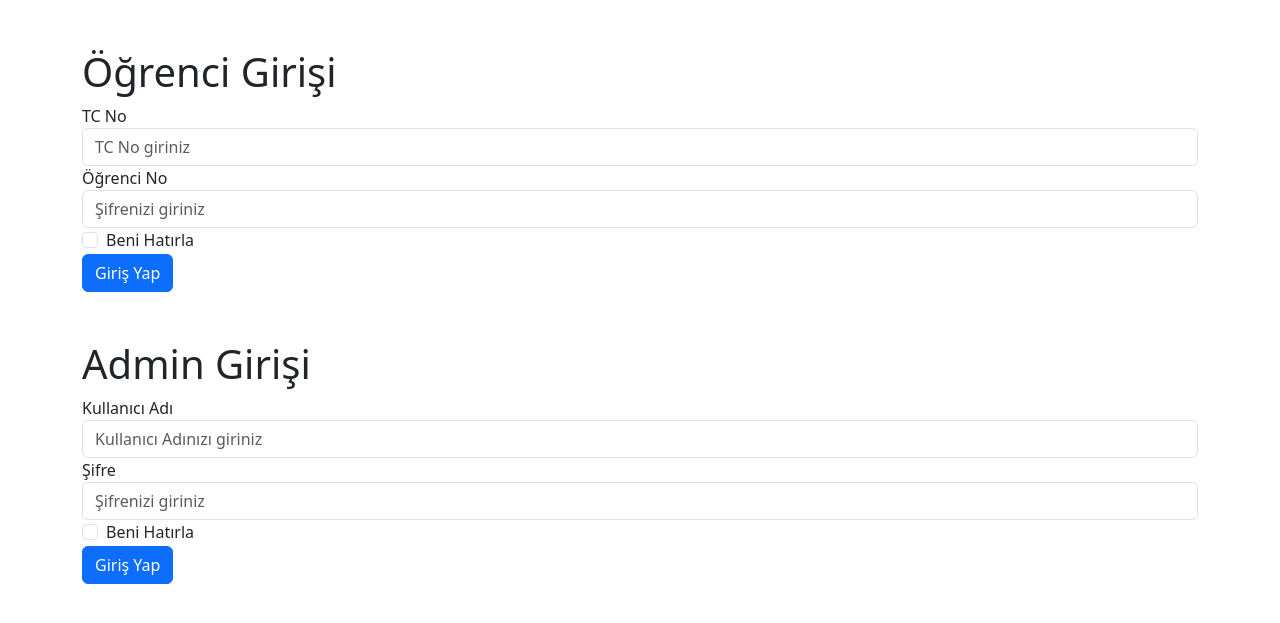
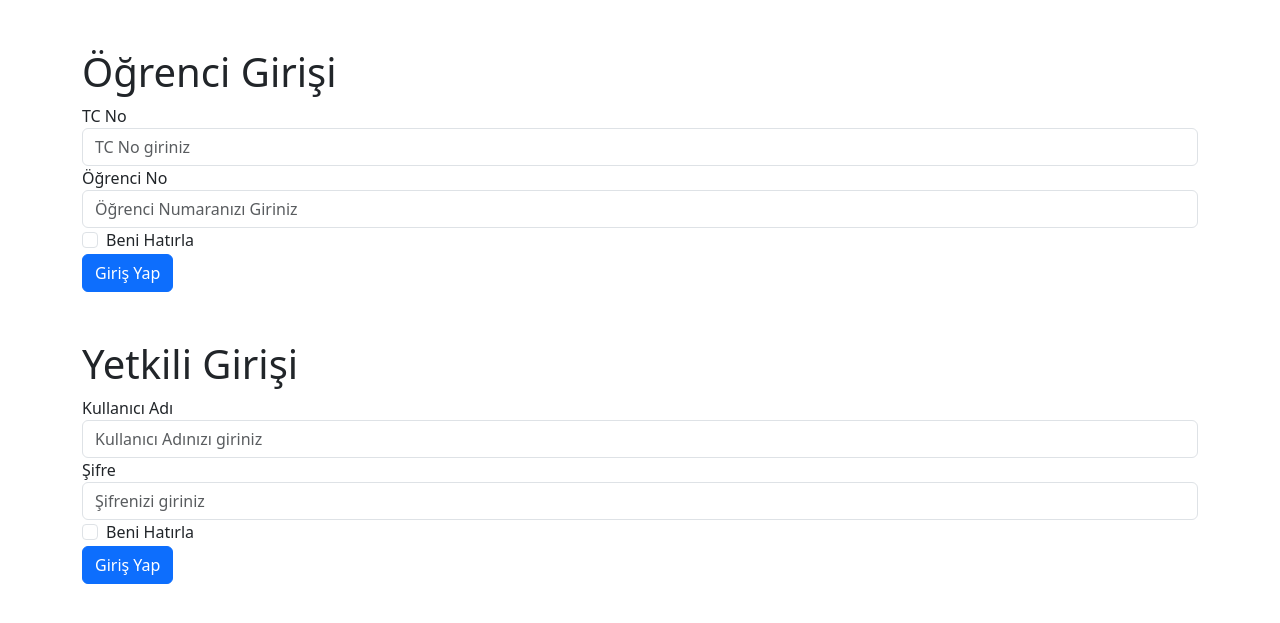
Before and after one commit to mehmetakifkucukkaya/eokul_django, a Django app: page / in a window 1280 px wide. Shown: the top 623 px of the page. Run offline with Django 5.2, Linux system fonts and the light colour scheme; some libraries are stand-ins or nearby versions.

Commit message:
login.html yazıldı index.html düzenlendi student_dashboard yazıldı

```diff
--- /dev/null
+++ b/eokul_app/templates/eokul_app/login.html
@@ -0,0 +1,62 @@
+{% extends "index.html" %} {% block content %}
+<div class="container mt-5">
+  <h1>Öğrenci Girişi</h1>
+  <form action="{% url 'student_login' %}" method="post">
+    {% csrf_token %}
+    <div class="form-group">
+      <label for="tc_no">TC No</label>
+      <input
+        type="text"
+        class="form-control"
+        id="tc_no"
+        aria-describedby="emailHelp"
+        name="tc_no"
+        placeholder="TC No giriniz"
+      />
+    </div>
+    <div class="form-group">
+      <label for="std_no">Öğrenci No</label>
+      <input
+        type="text"
+        class="form-control"
+        id="std_no"
+        name="std_no"
+        placeholder="Öğrenci Numaranızı Giriniz"
+      />
+    </div>
+    <div class="form-check">
+      <input type="checkbox" class="form-check-input" id="exampleCheck1" />
+      <label class="form-check-label" for="exampleCheck1">Beni Hatırla</label>
+    </div>
+    <button type="submit" class="btn btn-primary">Giriş Yap</button>
+  </form>
+  <h1 class="mt-5">Yetkili Girişi</h1>
+  <form action="{% url 'admin_login' %}" method="post">
+    {% csrf_token %}
+    <div class="form-group">
+      <label for="username">Kullanıcı Adı</label>
+      <input
+        type="text"
+        class="form-control"
+        id="username"
+        aria-describedby="emailHelp"
+        placeholder="Kullanıcı Adınızı giriniz"
+      />
+    </div>
+    <div class="form-group">
+      <label for="password">Şifre</label>
+      <input
+        type="password"
+        class="form-control"
+        id="password"
+        placeholder="Şifrenizi giriniz"
+      />
+    </div>
+    <div class="form-check">
+      <input type="checkbox" class="form-check-input" id="exampleCheck1" />
+      <label class="form-check-label" for="exampleCheck1">Beni Hatırla</label>
+    </div>
+    <button type="submit" class="btn btn-primary">Giriş Yap</button>
+  </form>
+</div>
+{% endblock content %}
--- a/eokul_app/urls.py
+++ b/eokul_app/urls.py
@@ -5,7 +5,7 @@ from .views import *
 urlpatterns = [
     path("admin/", administrator_views.admin_login, name="admin_login"),
     path("student/", student_views.student_login , name="student_login"),
-    path("admin/dashboard/", administrator_views.admin_dashboard),
-    path("student/dashboard/", student_views.student_dashboard),
-    path('', general_views.index)
+    path("admin/dashboard/", administrator_views.admin_dashboard, name="admin-dashboard"),
+    path("student/dashboard/", student_views.student_dashboard, name="student-dashboard"),
+    path('', general_views.login, name="index")
 ]
--- a/eokul_app/views/general_views.py
+++ b/eokul_app/views/general_views.py
@@ -1,5 +1,5 @@
 from django.shortcuts import render
 
 
-def index(request):
-    return render(request, template_name='index.html')
+def login(request):
+    return render(request, template_name='eokul_app/login.html')
--- a/eokul_app/views/student_views.py
+++ b/eokul_app/views/student_views.py
@@ -2,6 +2,7 @@ from django.shortcuts import render
 from django.contrib.auth import login
 from django.http import HttpResponse, HttpResponseRedirect
 from django.contrib.auth.decorators import login_required
+from django.urls import reverse
 
 from eokul_app.models.student import Student
 
@@ -13,7 +14,8 @@ def student_login(request):
 
         if student is not None:
             request.session['student'] = student.id
-            return HttpResponseRedirect('/student/dashboard/')  # Öğrenci panosuna yönlendir
+            redirect_url = reverse("student-dashboard")
+            return HttpResponseRedirect(redirect_url)  # Öğrenci panosuna yönlendir
         else:
             return HttpResponse('Geçersiz öğrenci bilgileri.')
 
@@ -23,7 +25,7 @@ def student_login(request):
 def student_dashboard(req):
 
     if 'student' in req.session:
-        return HttpResponse("Student Dashboard")
+        return render(req, "eokul_app/student_dashboard.html")
 
     else :
         return HttpResponseRedirect('/')
--- a/templates/index.html
+++ b/templates/index.html
@@ -13,16 +13,7 @@
     <title>E Okul App</title>
   </head>
   <body>
-    <div class="container mt-5">
-      <h1>Öğrenci Girişi</h1>
-      {% include "partials/_student_login_form.html" %}
-    </div>
-
-    <div class="container mt-5">
-      <h1>Admin Girişi</h1>
-      {% include "partials/_admin_login_form.html" %}
-    </div>
-
+    {% block content %}{% endblock content %}
     <script
       src="https://cdnjs.cloudflare.com/ajax/libs/bootstrap/5.3.3/js/bootstrap.min.js"
       integrity="sha512-ykZ1QQr0Jy/4ZkvKuqWn4iF3lqPZyij9iRv6sGqLRdTPkY69YX6+7wvVGmsdBbiIfN/8OdsI7HABjvEok6ZopQ=="
--- a/templates/partials/_admin_login_form.html
+++ /dev/null
@@ -1,27 +0,0 @@
-<form action="{% url 'admin_login' %}" method="post">
-  {% csrf_token %}
-  <div class="form-group">
-    <label for="username">Kullanıcı Adı</label>
-    <input
-      type="text"
-      class="form-control"
-      id="username"
-      aria-describedby="emailHelp"
-      placeholder="Kullanıcı Adınızı giriniz"
-    />
-  </div>
-  <div class="form-group">
-    <label for="password">Şifre</label>
-    <input
-      type="password"
-      class="form-control"
-      id="password"
-      placeholder="Şifrenizi giriniz"
-    />
-  </div>
-  <div class="form-check">
-    <input type="checkbox" class="form-check-input" id="exampleCheck1" />
-    <label class="form-check-label" for="exampleCheck1">Beni Hatırla</label>
-  </div>
-  <button type="submit" class="btn btn-primary">Giriş Yap</button>
-</form>
```
Also changed, not shown: eokul_app/templates/eokul_app/student_dashboard.html (added, +27 -0 lines), templates/partials/_student_login_form.html (deleted, +0 -29 lines), eokul_app/templates/eokul_app/deneme.html (deleted).
